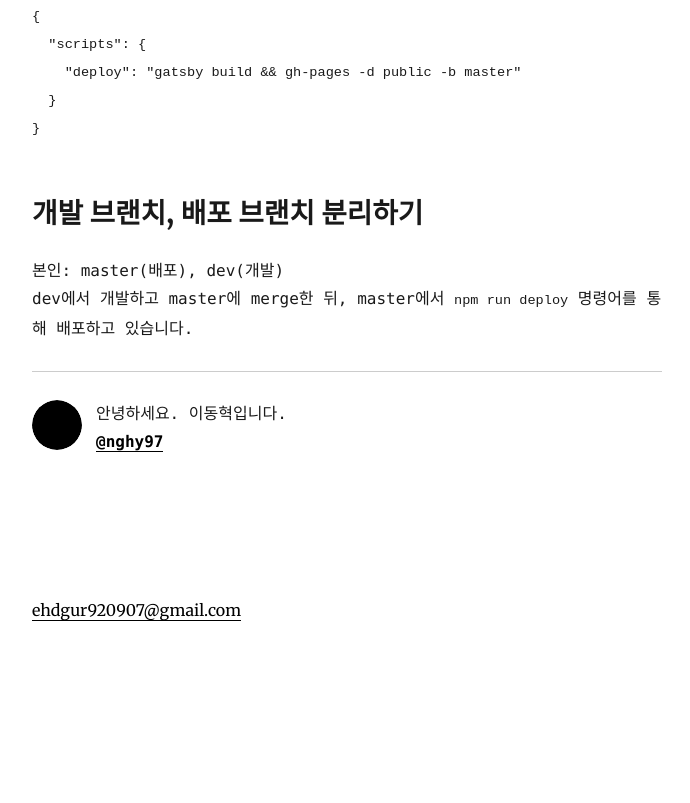
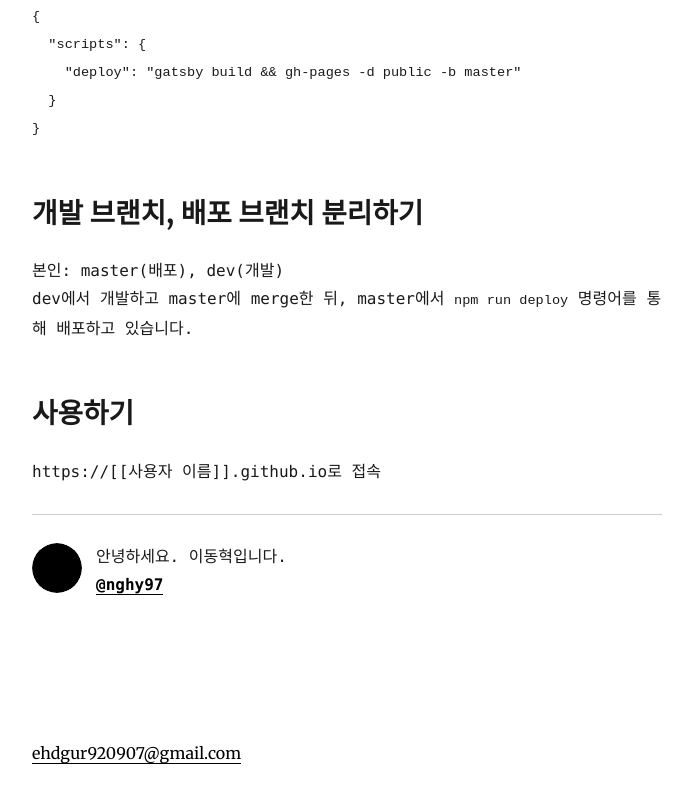
Before and after one commit to nghy97/nghy97.github.io, a Gatsby site: page /how-to-make-a-blog-using-gatsby/ in a window 1280 px wide. Shown: the part 1604-2407 px from the top of the page, without its empty margins (293-983 px from the left). Before the commit the page ends 2270 px from the top, so only its background shows below. Built offline with nearby package versions, Linux system fonts and the light colour scheme; Gatsby itself is replaced by a stand-in of ours; some packages are replaced by stand-ins of ours; code samples lack their colours.

Commit message:
add using

```diff
--- a/content/blog/how-to-make-a-blog-using-gatsby/index.md
+++ b/content/blog/how-to-make-a-blog-using-gatsby/index.md
@@ -55,3 +55,7 @@
 
 본인: master(배포), dev(개발)
 dev에서 개발하고 master에 merge한 뒤, master에서 `npm run deploy` 명령어를 통해 배포하고 있습니다.
+
+## 사용하기
+
+https://[[사용자 이름]].github.io로 접속
```
